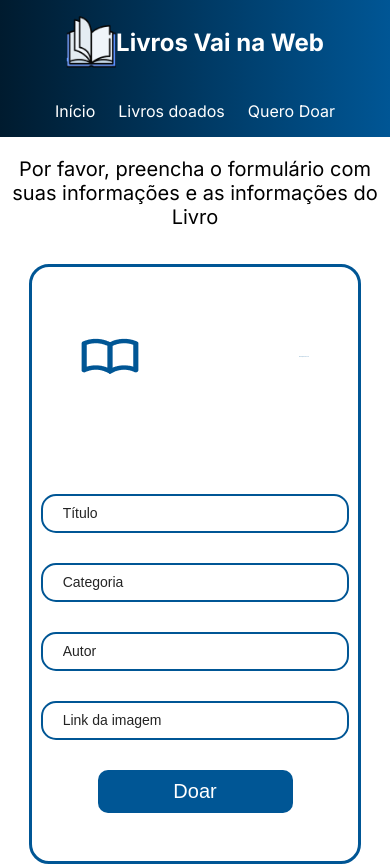
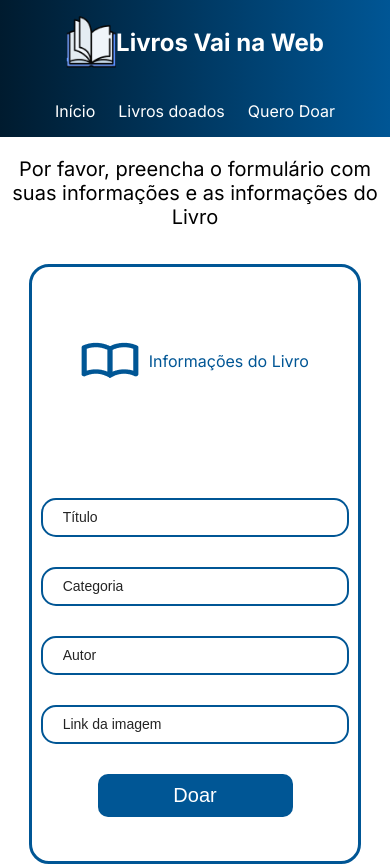
Before and after one commit to lsilva021/desafio-final-manha, a React (Vite) app: page /QueroDoar in a window 390 px wide. Shown: the top 866 px of the page. Built offline with nearby package versions, Linux system fonts and the light colour scheme.

Commit message:
corrigido o tamanho da fonte do título do formulario

```diff
--- a/src/pages/quero-doar/queroDoar.module.scss
+++ b/src/pages/quero-doar/queroDoar.module.scss
@@ -80,6 +80,7 @@
 }
 
 @media (max-width: 815px){
+
     .cadastro{
         max-width: 85%;
 
@@ -87,7 +88,7 @@
             max-width: 70%;
 
             h2{
-                font-size: 1px;
+                font-size: 16px;
             }
         }
 
```
